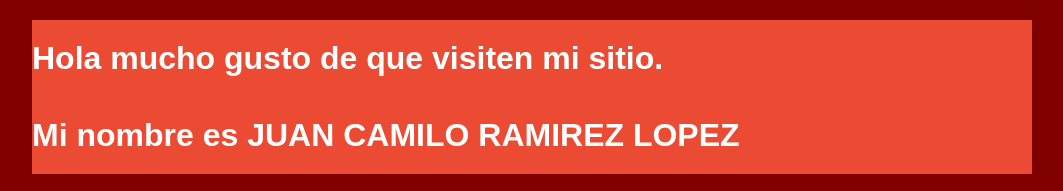
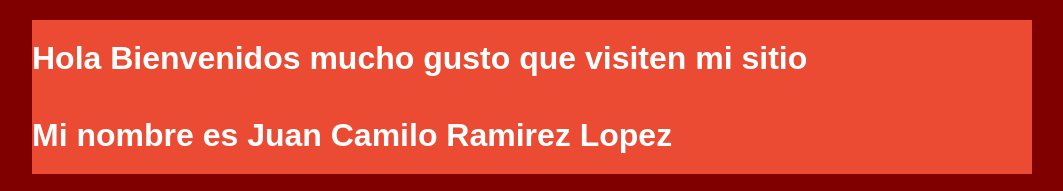
Before and after one commit to Bastianks/Bastianks, a plain HTML site: page index.html in a window 1280 px wide. Shown: the top 191 px of the page, without its empty margins (108-1171 px from the left). Drawn offline with Linux system fonts and the light colour scheme.

Commit message:
Se cambio texto  de titulo de la pagina principal, el de bienvenida y la mayuscula del nombre solo con mayus inicial

```diff
--- a/index.html
+++ b/index.html
@@ -8,8 +8,8 @@
 <body>
 	<div class="contenedor">
 		<header>
-			<h1>Hola mucho gusto de que visiten mi sitio.</h1>
-			<h1>Mi nombre es JUAN CAMILO RAMIREZ LOPEZ</h1>
+			<h1>Hola Bienvenidos mucho gusto que visiten mi sitio</h1>
+			<h1>Mi nombre es Juan Camilo Ramirez Lopez</h1>
 		</header>
 		<section class="main">
 			<img src="imagenes\Juanitoconlosabuelos.jpg">
```
